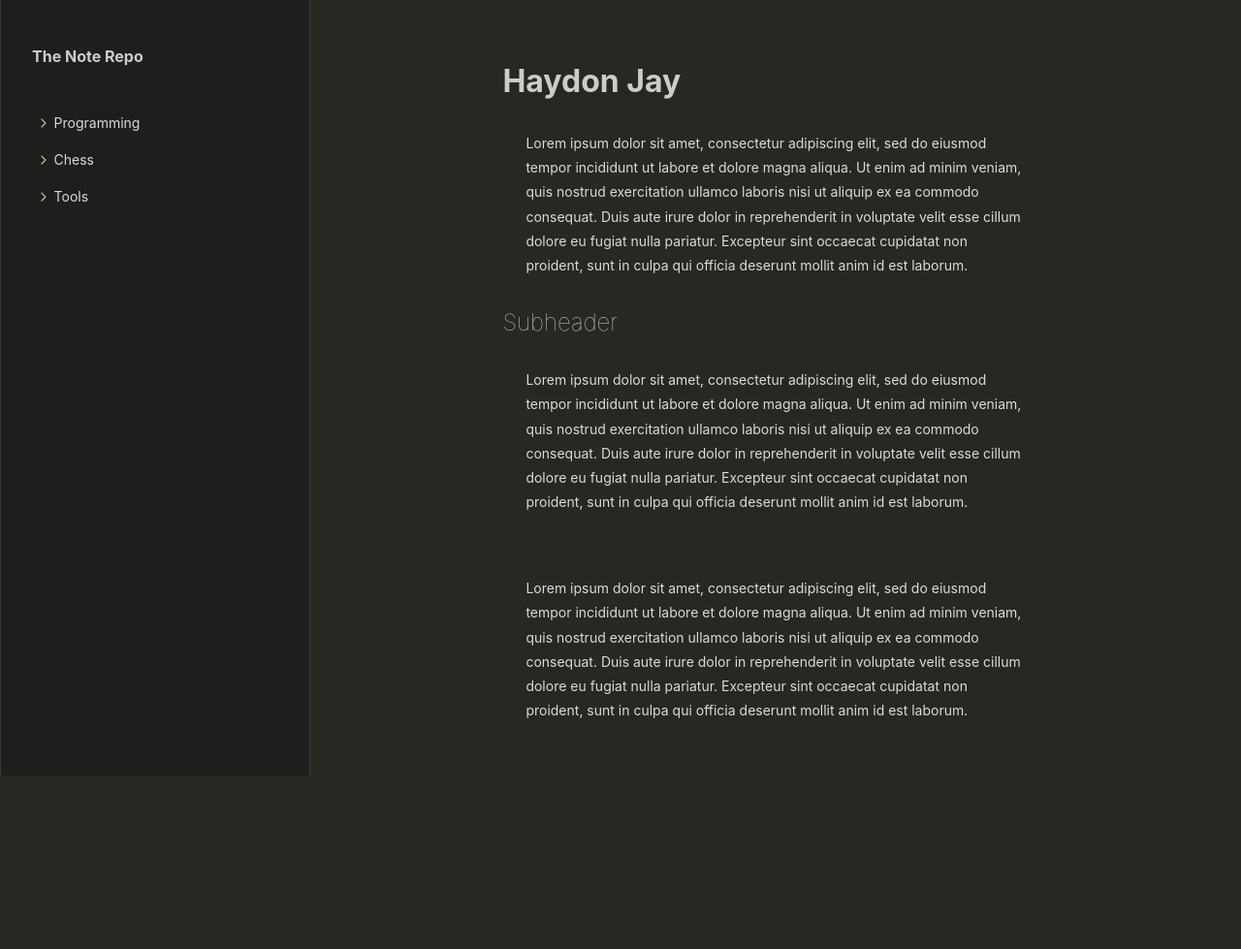
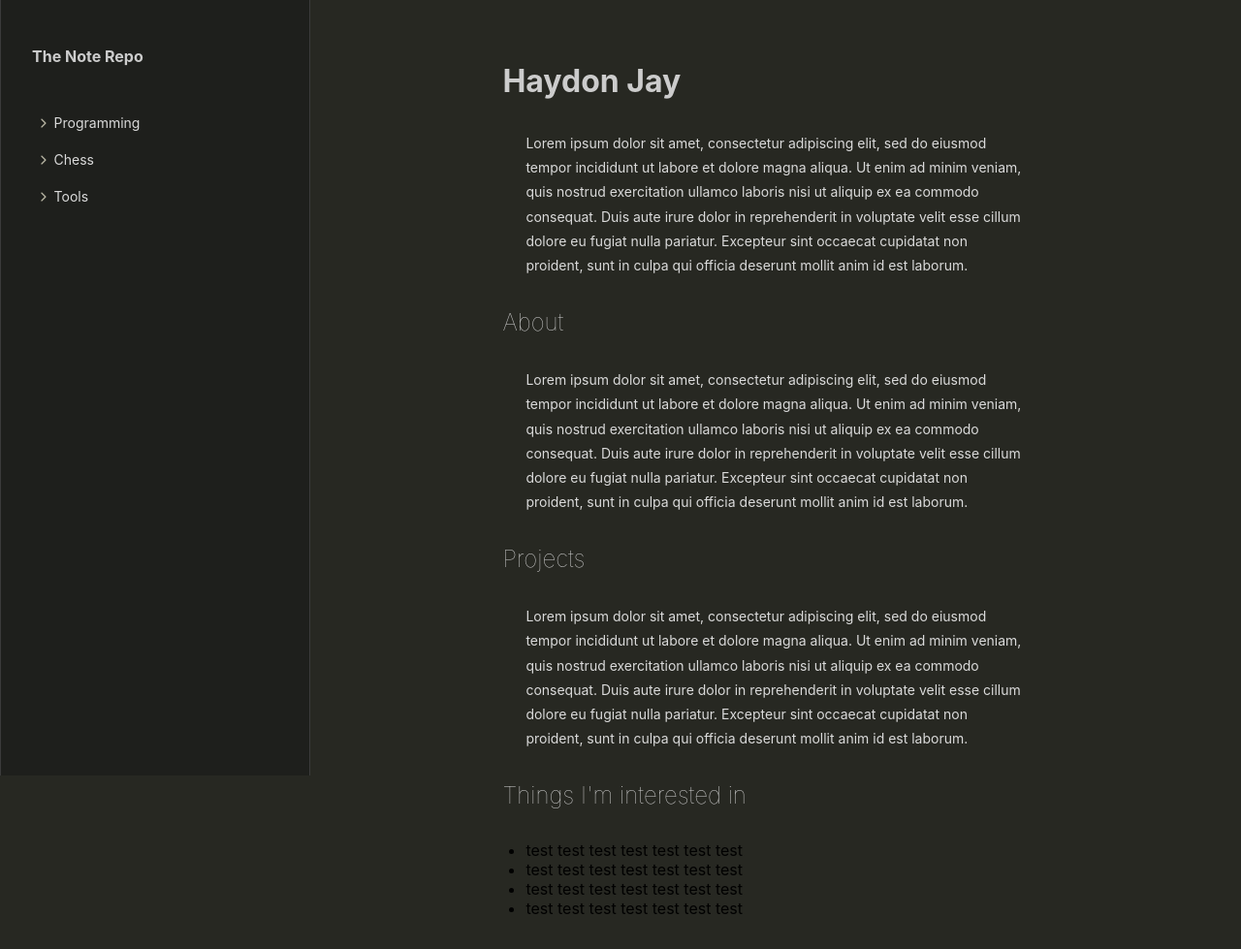
Before and after one commit to haydonjaydev/haydonjay, a plain HTML site: page index.html in a window 1280 px wide. Shown: the whole page at 97% size. Before the commit the page ends 800 px from the top, so only its background shows below. Drawn offline with Linux system fonts and the light colour scheme.

Commit message:
adding a list to test your great

```diff
--- a/index.html
+++ b/index.html
@@ -78,16 +78,35 @@
 							<p>Lorem ipsum dolor sit amet, consectetur adipiscing elit, sed do eiusmod tempor incididunt ut labore et dolore magna aliqua. Ut enim ad minim veniam, quis nostrud exercitation ullamco laboris nisi ut aliquip ex ea commodo consequat. Duis aute irure dolor in reprehenderit in voluptate velit esse cillum dolore eu fugiat nulla pariatur. Excepteur sint occaecat cupidatat non proident, sunt in culpa qui officia deserunt mollit anim id est laborum.</p>
 						</div>
 						<div class="content-subheader content-param">
-							<h2>Subheader</h2>
+							<h2>About</h2>
 						</div>
             <div class="content-description content-param-indent">
 							<p>Lorem ipsum dolor sit amet, consectetur adipiscing elit, sed do eiusmod tempor incididunt ut labore et dolore magna aliqua. Ut enim ad minim veniam, quis nostrud exercitation ullamco laboris nisi ut aliquip ex ea commodo consequat. Duis aute irure dolor in reprehenderit in voluptate velit esse cillum dolore eu fugiat nulla pariatur. Excepteur sint occaecat cupidatat non proident, sunt in culpa qui officia deserunt mollit anim id est laborum.</p>
 						</div>
             <div class="content-subheader content-param">
-							<h2></h2>
+							<h2>Projects</h2>
 						</div>
             <div class="content-description content-param-indent">
 							<p>Lorem ipsum dolor sit amet, consectetur adipiscing elit, sed do eiusmod tempor incididunt ut labore et dolore magna aliqua. Ut enim ad minim veniam, quis nostrud exercitation ullamco laboris nisi ut aliquip ex ea commodo consequat. Duis aute irure dolor in reprehenderit in voluptate velit esse cillum dolore eu fugiat nulla pariatur. Excepteur sint occaecat cupidatat non proident, sunt in culpa qui officia deserunt mollit anim id est laborum.</p>
+						</div>
+            <div class="content-subheader content-param">
+							<h2>Things I'm interested in</h2>
+						</div>
+            <div class="content-description content-param-indent">
+							<ul>
+                <li>
+                     test test test test test test test
+                </li>
+                <li>
+                   test test test test test test test
+                </li>
+                <li>
+                   test test test test test test test
+                </li>
+                <li>
+                   test test test test test test test
+                </li>
+              </ul>
 						</div>
 					</div>
 				</div>
```
